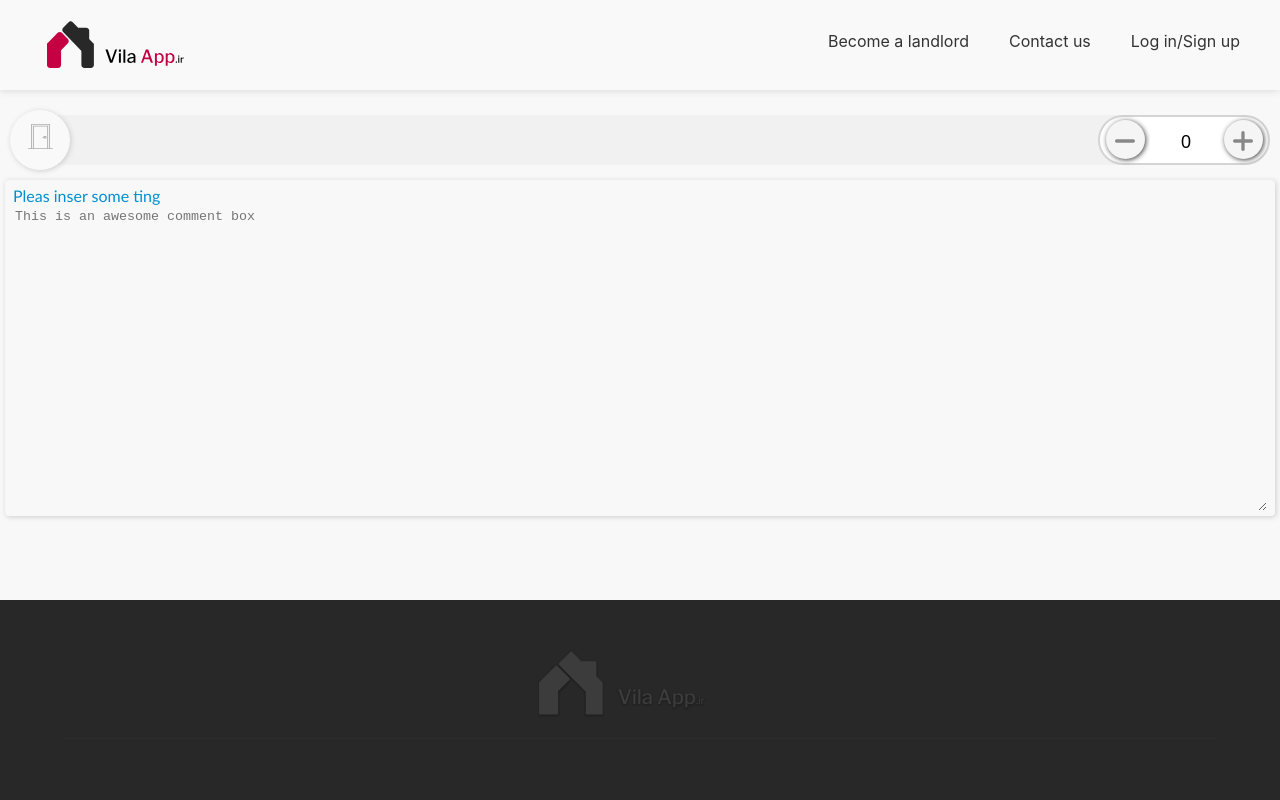
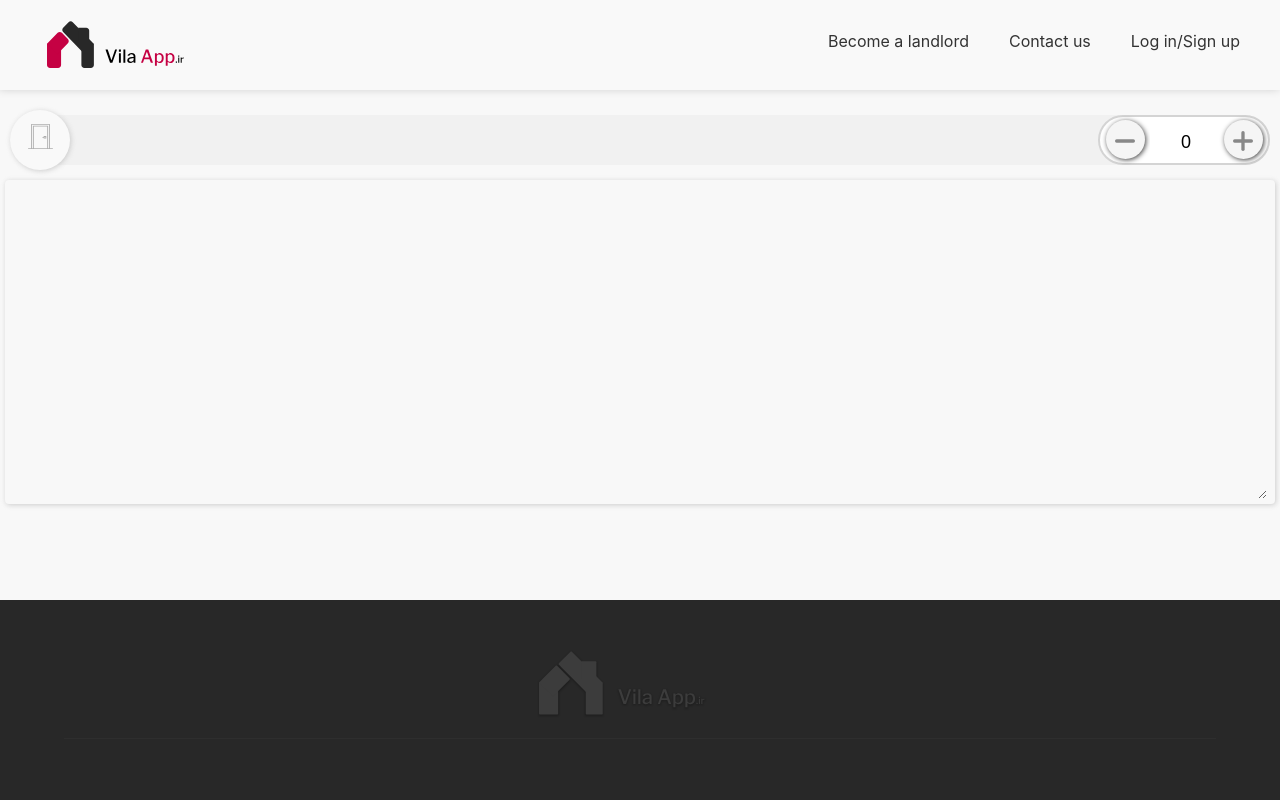
Before and after one commit to arasico/vilaapp, a React (Create React App) app: page /test in a window 1280 px wide. Shown: the top 800 px of the page. Built offline with nearby package versions, Linux system fonts and the light colour scheme.

Commit message:
create component is fixed

```diff
--- a/src/en/components/common/textArea/style.css
+++ b/src/en/components/common/textArea/style.css
@@ -18,7 +18,11 @@ textarea:focus {
 }
 
 .label-text-area{
-  color: #0090CF;
+  color: #2D9CDB;
+  font-size: 16px;
+  font-family: 'Gill Sans', 'Gill Sans MT', Calibri, 'Trebuchet MS', sans-serif;
+  padding: 5px;
+  font-weight: 700;
 
 
 }
--- a/src/en/components/common/textArea/textArea.js
+++ b/src/en/components/common/textArea/textArea.js
@@ -11,9 +11,9 @@ class TextArea extends Component {
     render() {
         return (
             <div className="text-area-container">
-                <span className="label-text-area">Pleas inser some ting</span>
+                <span className="label-text-area">{this.props.label}</span>
                 <textarea
-                    placeholder="This is an awesome comment box"
+                    placeholder={this.props.placeholder}
                     rows="20" name="comment[text]"
                     id="comment_text"
                     cols="40"
--- a/src/en/container/create/create.js
+++ b/src/en/container/create/create.js
@@ -26,6 +26,8 @@ import Subtitle from '../../components/common/subTitle/subTitle';
 import TypeOfList from '../../components/common/typeOfDropList/typeOfDropList';
 import Chechbox from '../../components/common/checkbox/checkbox';
 import OptionButton from '../../components/common/optionDetails/optionDetails';
+import TextArea from '../../components/common/textArea/textArea';
+
 
 
 class CreateComponent extends Component {
@@ -234,6 +236,8 @@ class CreateComponent extends Component {
 
                                <Subtitle label="Description" />
 
+                                <TextArea label="About this listing" />
+
 
                         </div>
 
```
